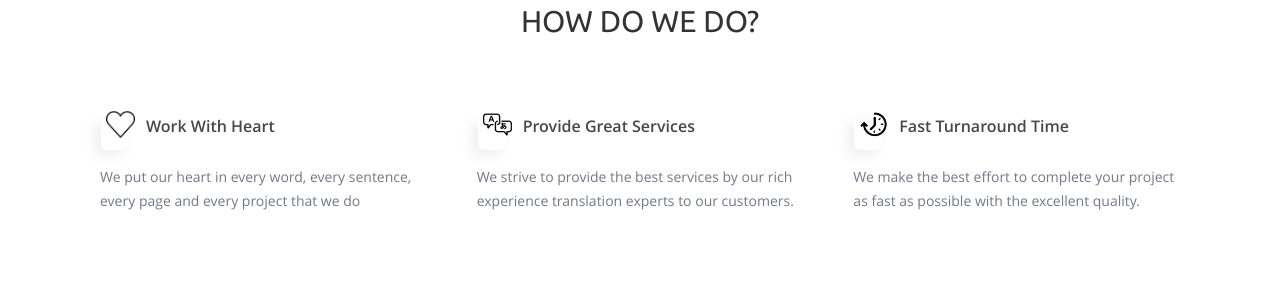
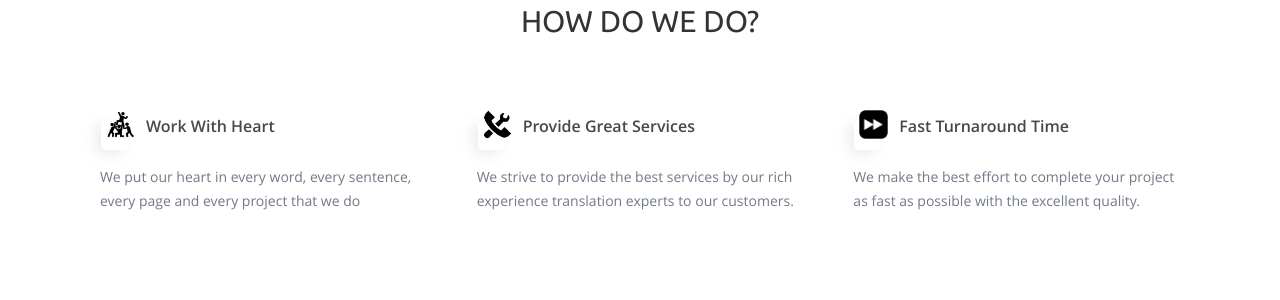
Before and after one commit to jndctranslation/landing_page, a Jekyll site: the page built from pages/about.md, in a window 1280 px wide and 900 px high, scrolled down 1523 px. Shown: the part 150-450 px from the top of the window. Built offline with Jekyll 4.4.1, drawn with Linux system fonts in a browser that asks for light colours.

Commit message:
Update Website Pages “about_page_information”

```diff
--- a/_data/pages/about.yml
+++ b/_data/pages/about.yml
@@ -47,17 +47,18 @@ block_4:
   background_image: ''
   color_overlay: 'rgba(50, 50, 50, 0)'
   items:
-    - icon: /assets/images/upload/heart-2-icon.png
+    - icon: /assets/images/upload/56376-200.png
       text: >-
         We put our heart in every word, every sentence, every page and every
         project that we do
       title: Work With Heart
-    - icon: /assets/images/upload/987-200.png
+    - icon: /assets/images/upload/7860-200.png
       text: >-
         We strive to provide the best services by our rich experience
         translation experts to our customers.
       title: 'Provide Great Services '
-    - icon: /assets/images/upload/7383-200.png
+    - icon: >-
+        /assets/images/upload/raphael_button-fast-forward_flat-rounded-square-white-on-black_512x512.png
       text: >-
         We make the best effort to complete your project as fast as possible
         with the excellent quality.
```
